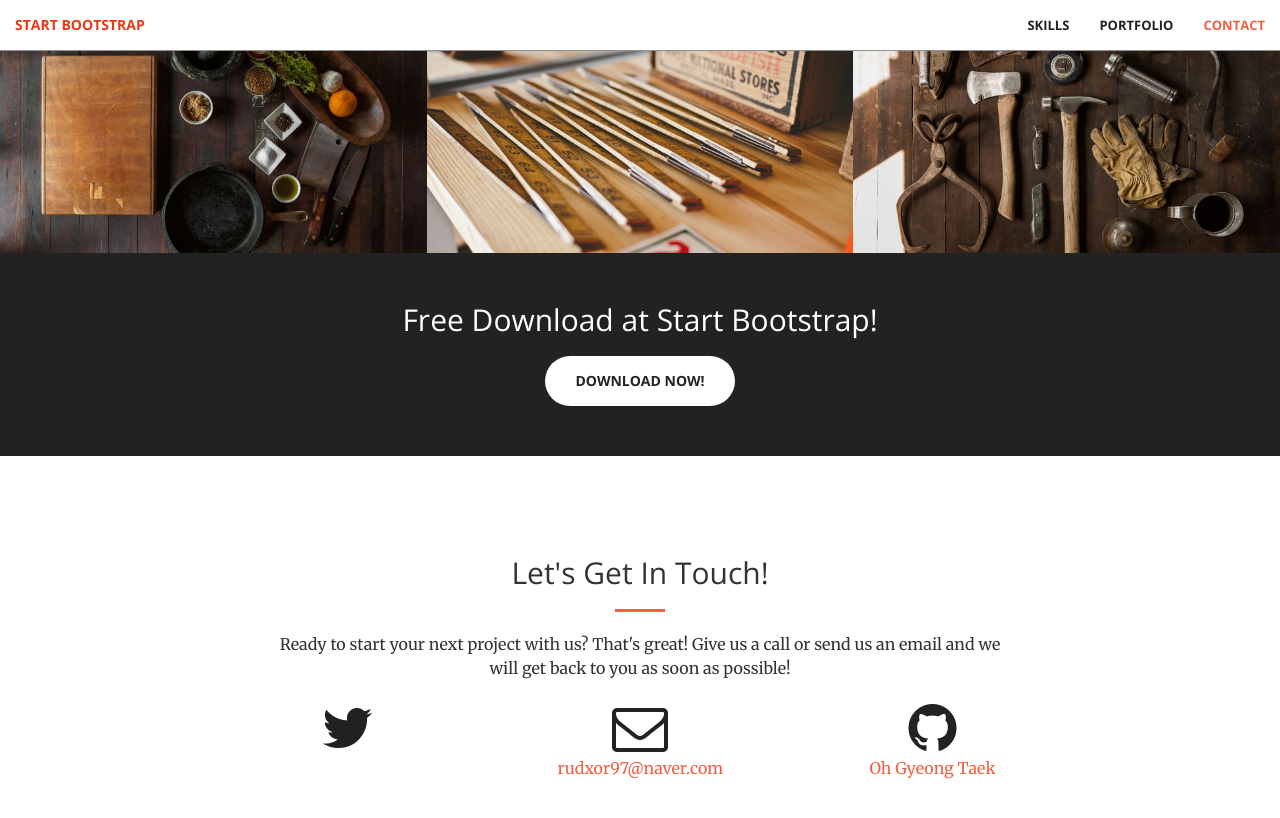
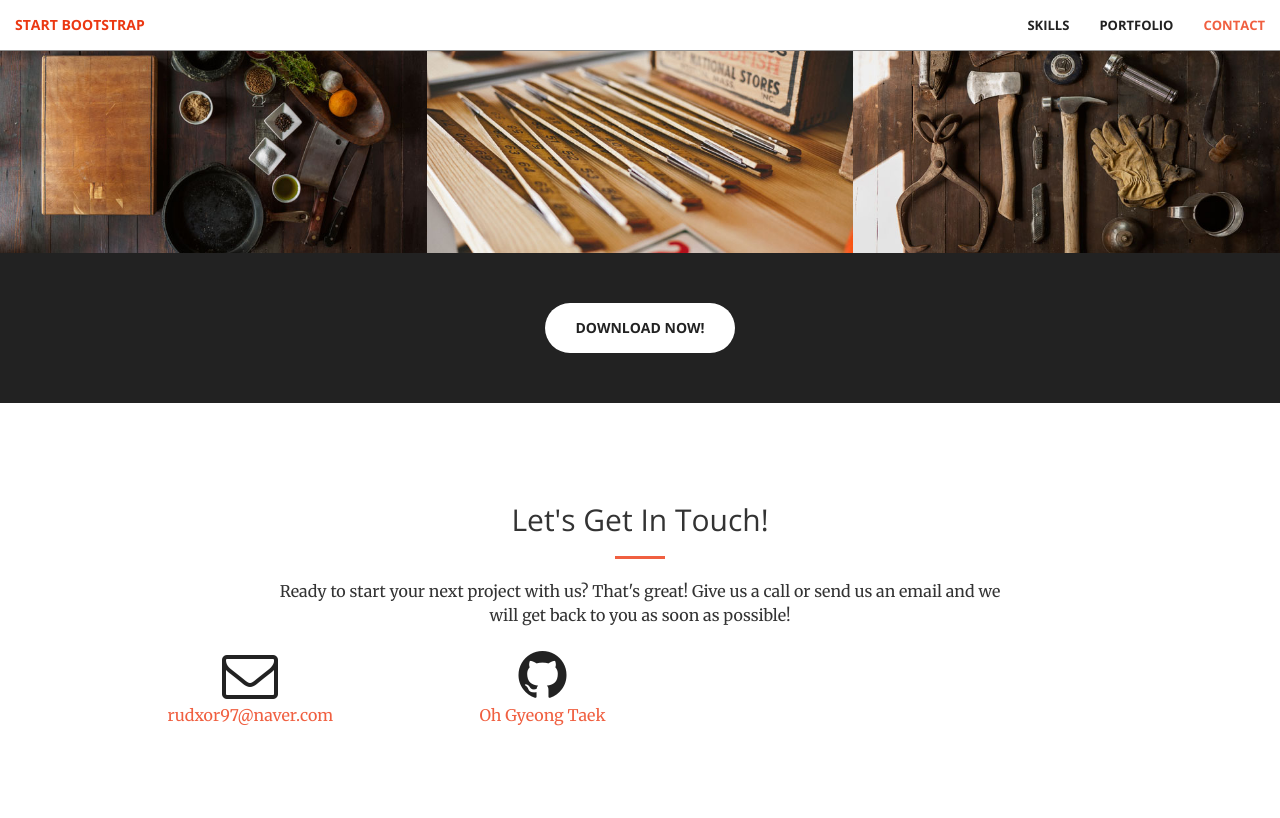
Before and after one commit to OhGyeongtaek/ohgyeongtaek.github.io, a Jekyll site: the page built from index.html, in a window 1280 px wide and 900 px high, scrolled down 1563 px. Shown: the top 818 px of the window. Built offline with Jekyll 4.4.1, drawn with Linux system fonts in a browser that asks for light colours.

Commit message:
update contact page

```diff
--- a/_includes/aside.html
+++ b/_includes/aside.html
@@ -1,7 +1,7 @@
   <aside class="bg-dark">
       <div class="container text-center">
           <div class="call-to-action">
-              <h2>Free Download at Start Bootstrap!</h2>
+              <!--<h2>Free Download at Start Bootstrap!</h2> -->
               <a href="#" class="btn btn-default btn-xl wow tada">Download Now!</a>
           </div>
       </div>
--- a/_includes/contact.html
+++ b/_includes/contact.html
@@ -6,12 +6,6 @@
                 <hr class="primary">
                 <p>Ready to start your next project with us? That's great! Give us a call or send us an email and we will get back to you as soon as possible!</p>
             </div>
-        <div class="col-lg-2 col-lg-offset-2 text-center">
-            <a href="https://twitter.com/{{ site.twitter_username }}">
-                <i class="fa fa-twitter fa-3x wow bounceIn" data-wow-delay=".1s"></i>
-                <p>{{ site.twitter_username }}</p>
-            </a>
-        </div>
         <div class="col-lg-2 col-lg-offset-1 text-center">
             <a href="mailto:{{ site.email }}">
             <i class="fa fa-envelope-o fa-3x wow bounceIn" data-wow-delay=".1s"></i>
```
